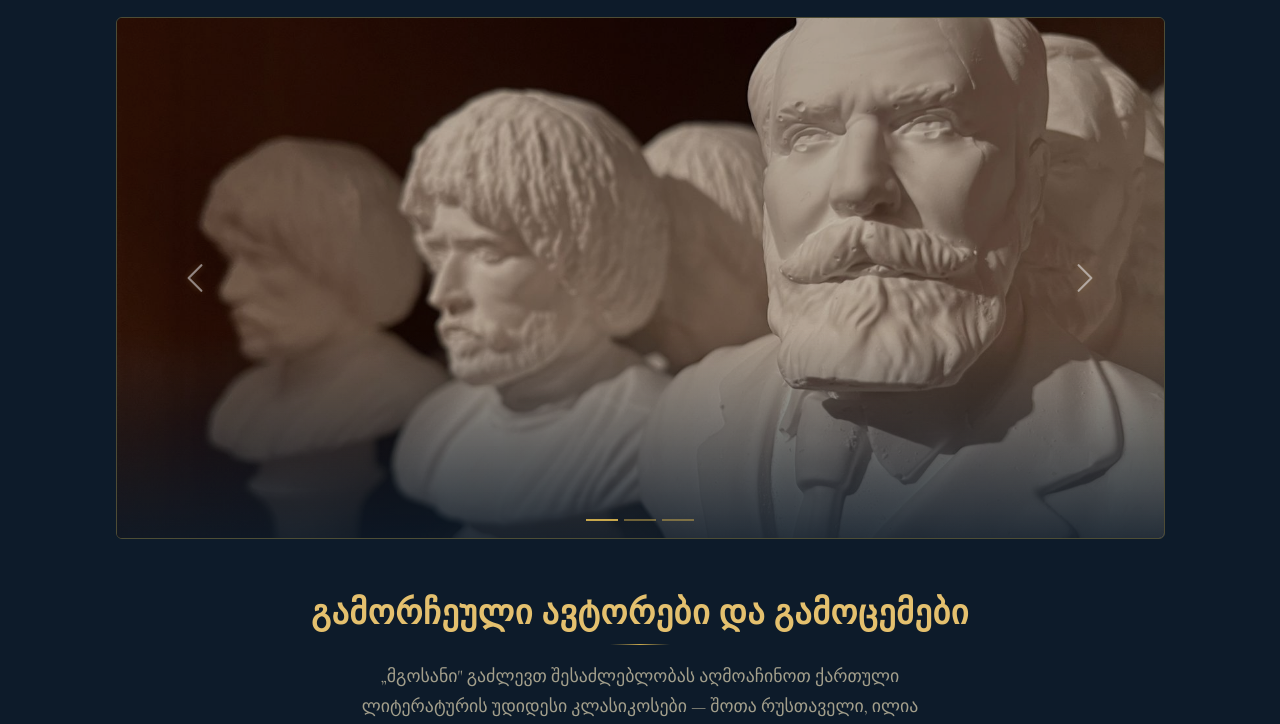
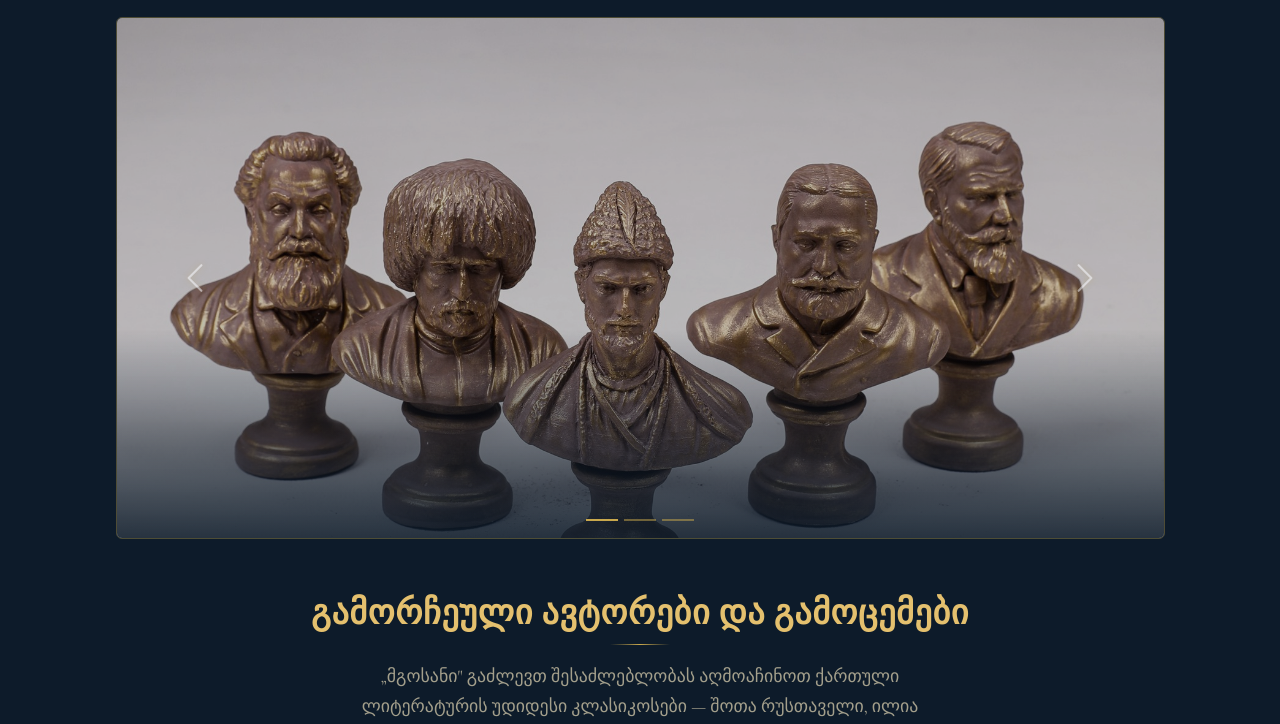
Before and after one commit to lukka01/Sculptures, a Flask app: page / in a window 1280 px wide. Shown: the part 80-804 px from the top of the page. Run offline with Flask 3, Linux system fonts and the light colour scheme; data comes from the database, SQL or seed files in the repository; both versions use the stored data as it was after the commit.

Commit message:
Admin panel modified, added some updates in database

```diff
--- a/MyPage/src/admin_views/product.py
+++ b/MyPage/src/admin_views/product.py
@@ -31,6 +31,6 @@ class ProductView(SecureModelView):
     form_overrides = {"img": ImageUploadField}
     form_args = {"img": {
         "base_path": Config.UPLOAD_PATH,
-        "name_gen": generate_filename
+        "namegen": generate_filename
 
     }}
--- a/MyPage/src/templates/main/home.html
+++ b/MyPage/src/templates/main/home.html
@@ -264,13 +264,13 @@
             </div>
             <div class="carousel-inner">
                 <div class="carousel-item active" data-bs-interval="2000">
-                    <img src="../../static/uploads/armia2.jpg.jpeg" class="d-block w-100" alt="...">
+                    <img src="../../static/uploads/lgo2.jpg" class="d-block w-100" alt="...">
                 </div>
                 <div class="carousel-item" data-bs-interval="2000">
-                    <img src="../../static/uploads/ეკლესია.jpg" class="d-block w-100" alt="...">
+                    <img src="../../static/uploads/logo.jpg" class="d-block w-100" alt="...">
                 </div>
                 <div class="carousel-item" data-bs-interval="2000">
-                    <img src="../../static/uploads/qartuli%20anbani%20-%202m.jpeg" class="d-block w-100" alt="...">
+                    <img src="../../static/uploads/lgo3.jpg" class="d-block w-100" alt="...">
                 </div>
             </div>
             <button class="carousel-control-prev" type="button" data-bs-target="#carouselExampleIndicators" data-bs-slide="prev">
```
Also changed, not shown: MyPage/src/database.db, MyPage/src/static/uploads/lgo2.jpg (added), MyPage/src/static/uploads/lgo3.jpg (added), MyPage/src/static/uploads/logo.jpg (added).
